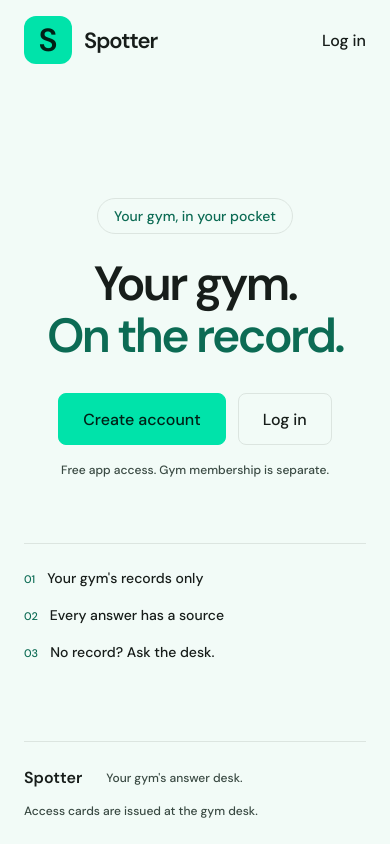
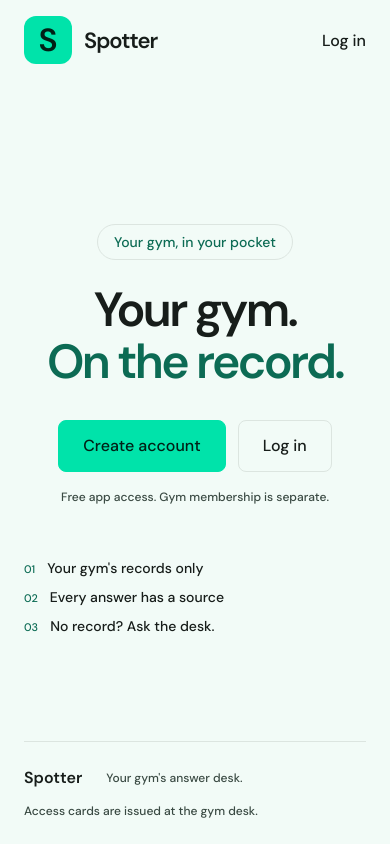
Before and after one commit to Hennit-Dave/Spotter, a Next.js app: page / in a window 390 px wide. Built offline with nearby package versions, Linux system fonts and the light colour scheme; no server answers.

Commit message:
Tighten landing principles spacing and remove divider

```diff
--- a/src/components/home/Landing.module.css
+++ b/src/components/home/Landing.module.css
@@ -112,11 +112,13 @@
 }
 
 .principles {
-  display: grid;
-  grid-template-columns: repeat(3, 1fr);
-  gap: var(--space-6);
-  padding-block: var(--space-8);
-  border-top: 1px solid var(--color-surface-container-highest);
+  display: flex;
+  flex-wrap: wrap;
+  justify-content: center;
+  gap: var(--space-3) var(--space-6);
+  margin-top: calc(-1 * var(--space-6));
+  padding-top: var(--space-4);
+  padding-bottom: var(--space-8);
 }
 
 .principles p {
@@ -156,9 +158,11 @@
 @media (max-width: 600px) {
   .header { padding-block: var(--space-4); }
   .principles {
+    display: grid;
     grid-template-columns: 1fr;
-    gap: var(--space-4);
-    padding-block: var(--space-6);
+    gap: var(--space-2);
+    padding-top: var(--space-3);
+    padding-bottom: var(--space-6);
   }
   .principles p { justify-content: flex-start; }
   .footer p:last-child { flex-basis: 100%; margin-left: 0; }
```
